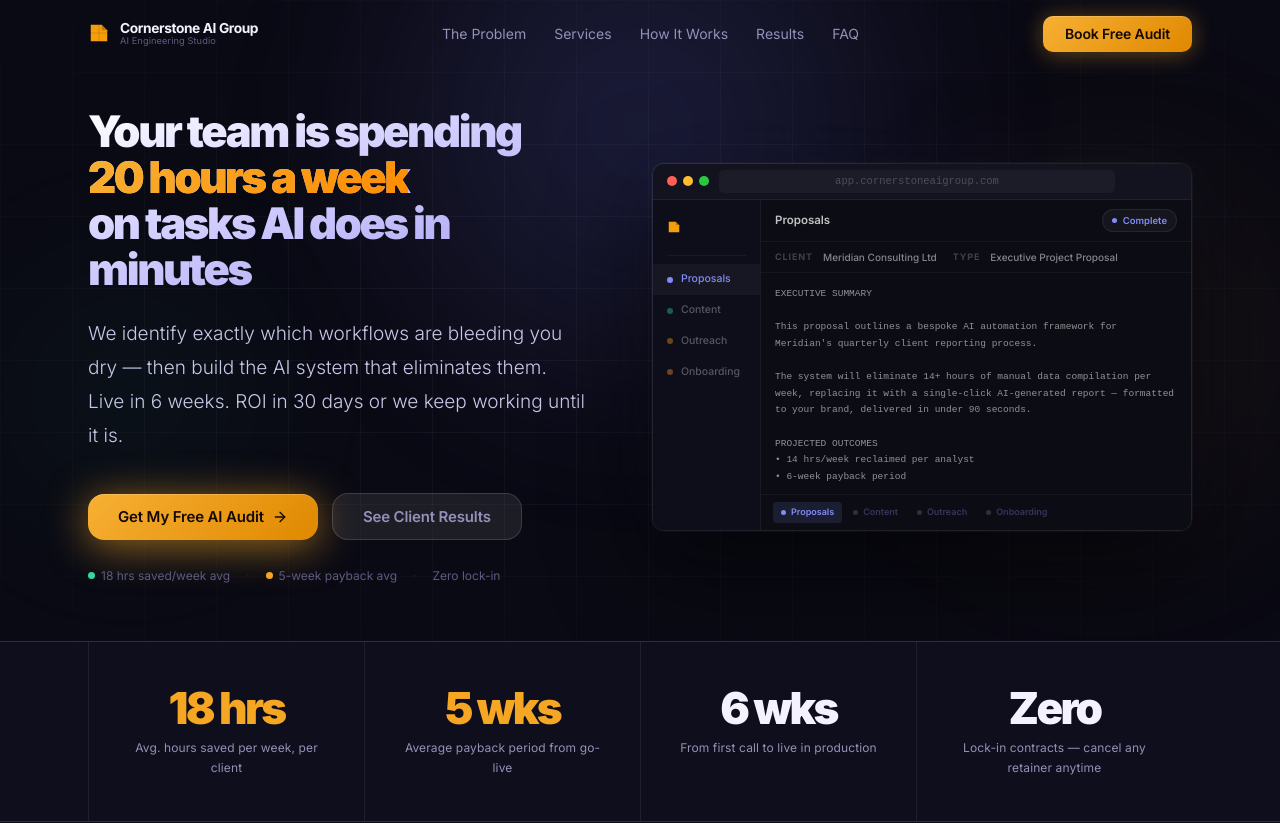
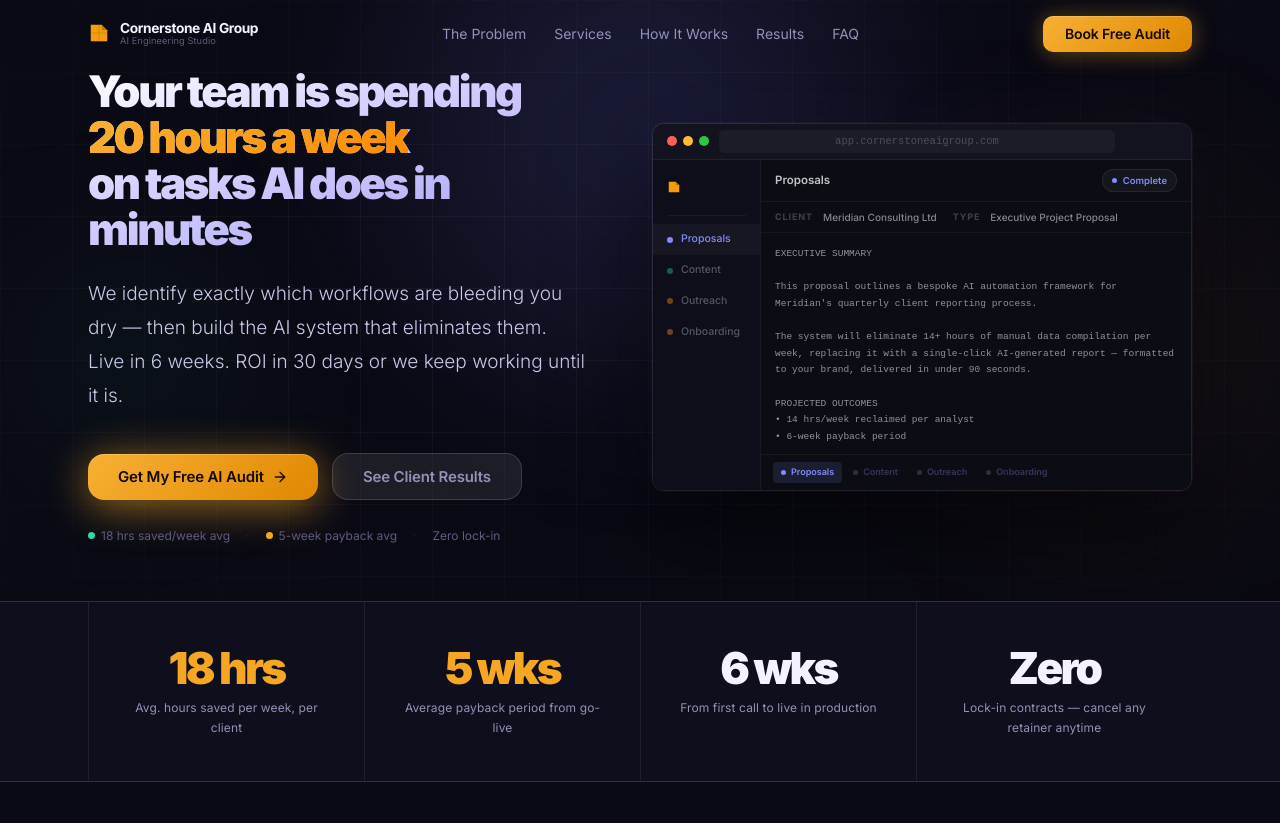
Before and after one commit to 100492107/caig-website, a React (Vite) app: page / in a window 1280 px wide. Shown: the top 823 px of the page. Built offline with nearby package versions, Linux system fonts and the light colour scheme.

Commit message:
Remove hero-split top padding to close gap below nav

```diff
--- a/src/index.css
+++ b/src/index.css
@@ -667,7 +667,7 @@ h1, h2, h3 { font-weight: 800; letter-spacing: -.05em; line-height: 1.06; }
   grid-template-columns: 1fr 1.08fr;
   gap: 64px;
   align-items: center;
-  padding: 40px 0 56px;
+  padding: 0 0 56px;
   position: relative;
   z-index: 1;
 }
```
Also changed, not shown: 4 other files (tests, documents, lock files or other folders).
